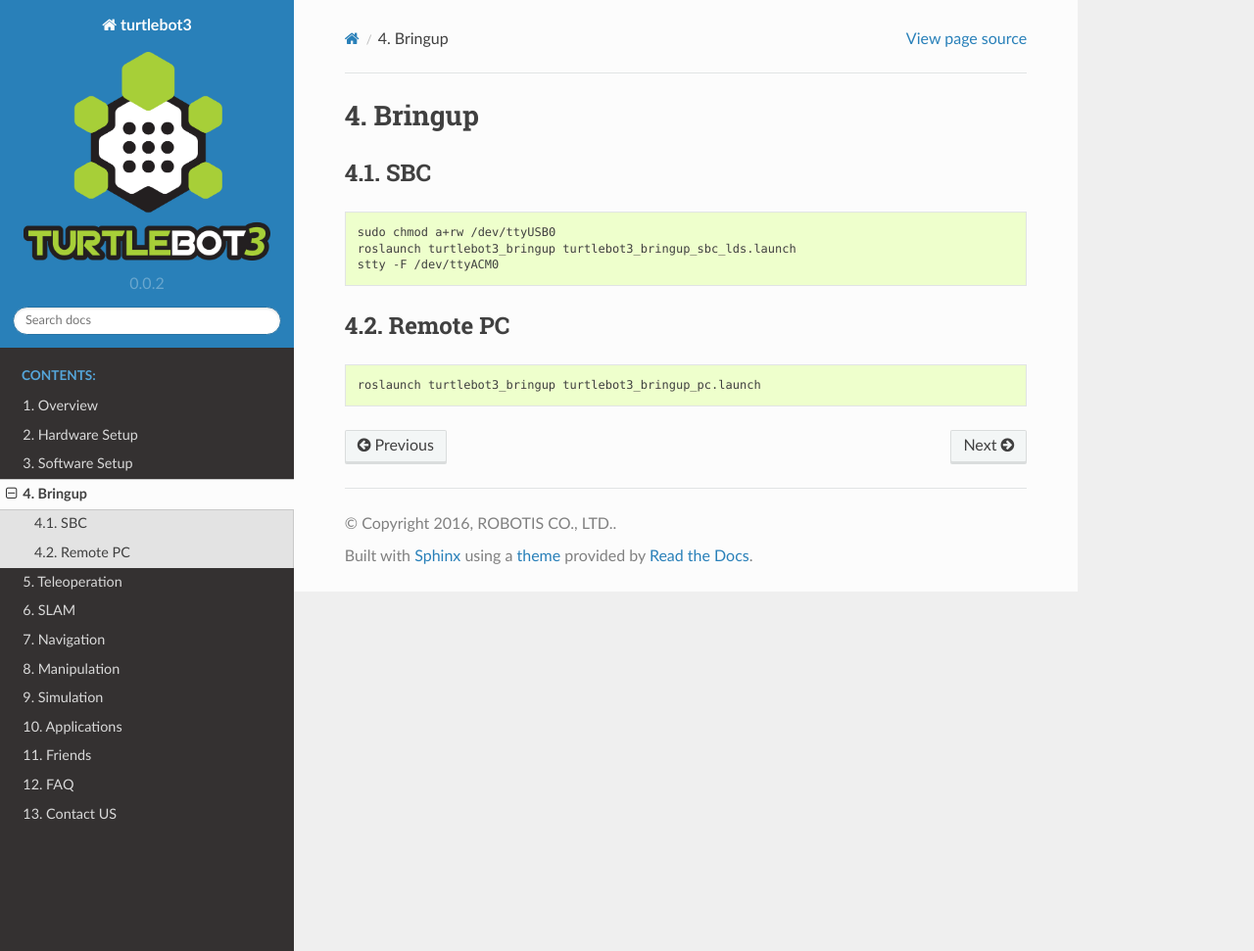
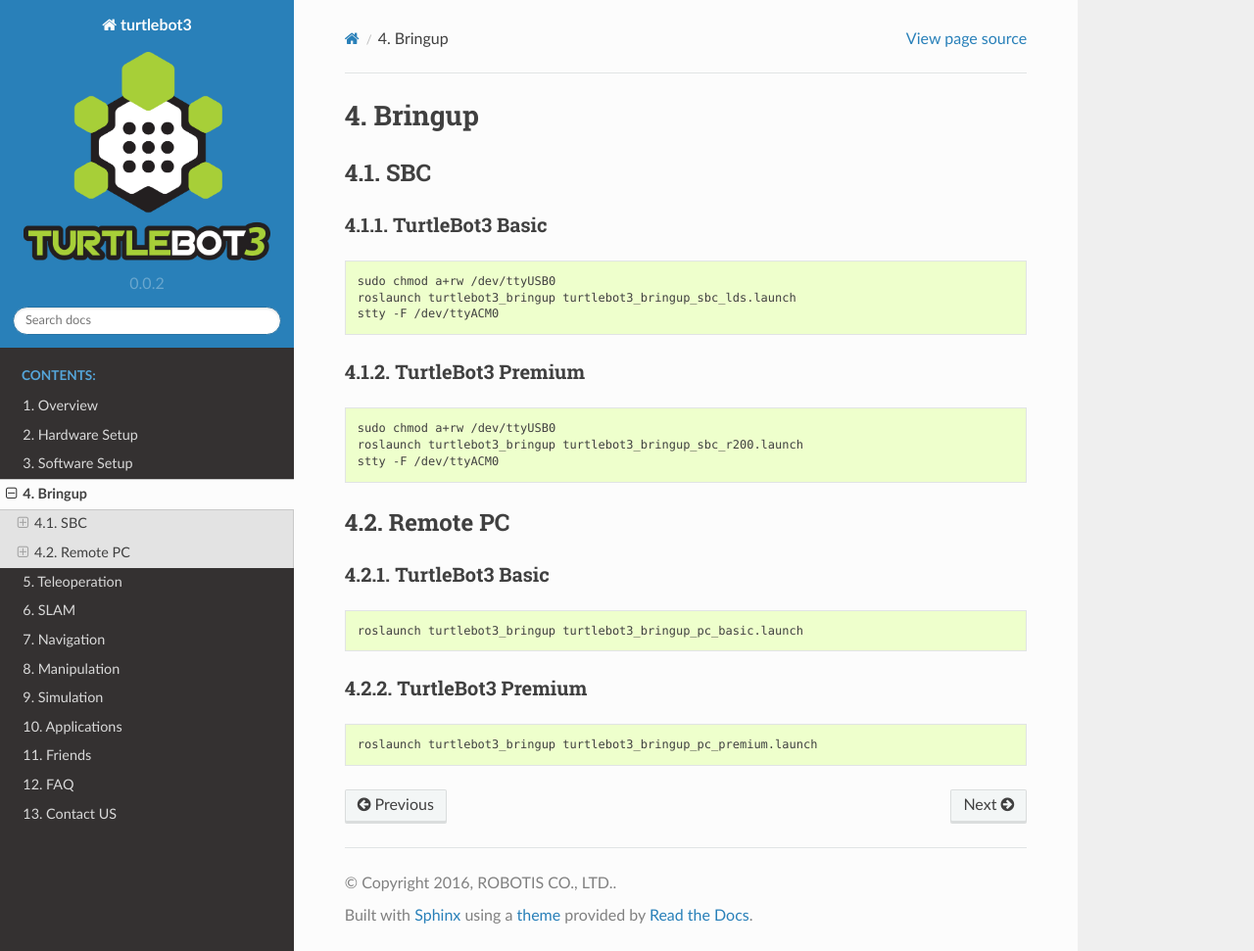
Before and after one commit to shivharis/turtlebot3_wiki, a Sphinx documentation site: the page built from docs/source/bringup.rst, in a window 1280 px wide and 971 px high. Shown: the whole window at 98% size. Built offline with Sphinx 7.4.7 and the Read the Docs theme 2.0.0, drawn with Linux system fonts in a browser that asks for light colours.

Commit message:
modified bringup command

```diff
--- a/docs/source/bringup.rst
+++ b/docs/source/bringup.rst
@@ -3,6 +3,9 @@
 
 SBC
 ---
+
+TurtleBot3 Basic
+~~~~~~~~~~~~~~~~
 
 .. code-block:: bash
 
@@ -10,9 +13,28 @@
   roslaunch turtlebot3_bringup turtlebot3_bringup_sbc_lds.launch
   stty -F /dev/ttyACM0
 
+TurtleBot3 Premium
+~~~~~~~~~~~~~~~~~~
+
+.. code-block:: bash
+
+  sudo chmod a+rw /dev/ttyUSB0
+  roslaunch turtlebot3_bringup turtlebot3_bringup_sbc_r200.launch
+  stty -F /dev/ttyACM0
+
 Remote PC
 ---------
 
+TurtleBot3 Basic
+~~~~~~~~~~~~~~~~
+
 .. code-block:: bash
 
-  roslaunch turtlebot3_bringup turtlebot3_bringup_pc.launch
+  roslaunch turtlebot3_bringup turtlebot3_bringup_pc_basic.launch
+
+TurtleBot3 Premium
+~~~~~~~~~~~~~~~~~~
+
+.. code-block:: bash
+
+  roslaunch turtlebot3_bringup turtlebot3_bringup_pc_premium.launch
```
